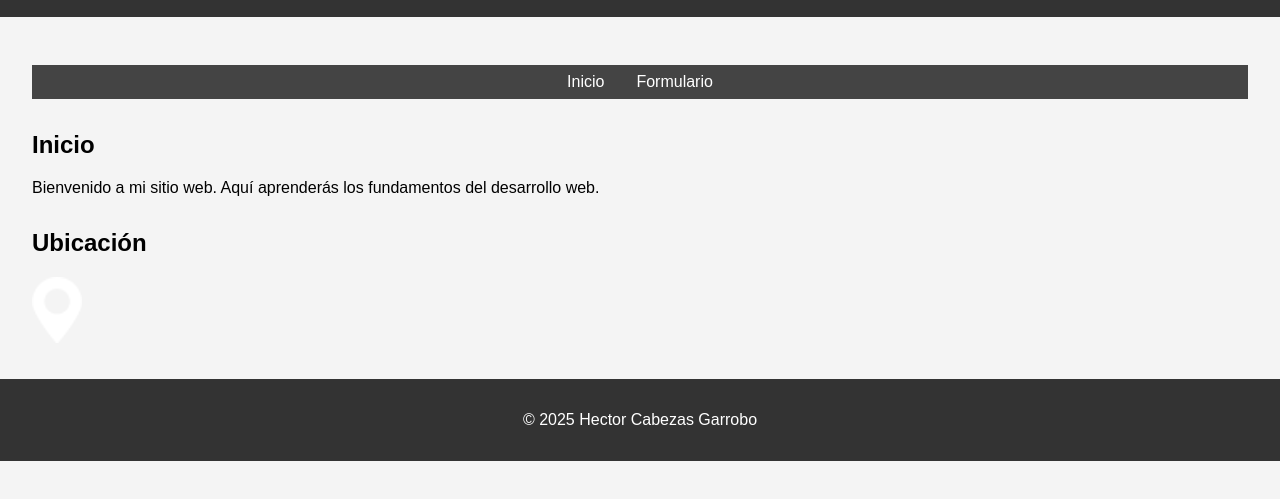
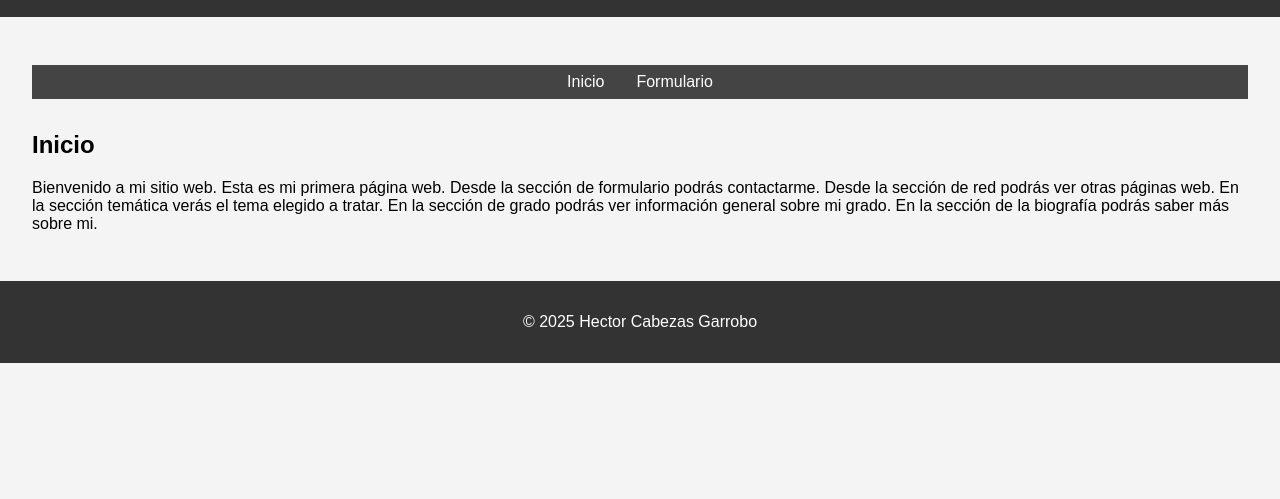
Before and after one commit to Hector-Cabezas-Garrobo/Pagina_web_fundamentos, a plain HTML site: page index.html in a window 1280 px wide. Shown: the part 95-594 px from the top of the page. Drawn offline with Linux system fonts and the light colour scheme.

Commit message:
cambiando mensaje al indice

```diff
--- a/index.html
+++ b/index.html
@@ -19,12 +19,12 @@
     </nav>
     <section id="inicio">
       <h2>Inicio</h2>
-      <p>Bienvenido a mi sitio web. Aquí aprenderás los fundamentos del desarrollo web.</p>
-    </section>
-
-    <section id="ubicacion">
-      <h2>Ubicación</h2>
-      <img src="images/location-white.png" alt="Ubicación">
+      <p>Bienvenido a mi sitio web. Esta es mi primera página web.
+        Desde la sección de formulario podrás contactarme.
+        Desde la sección de red podrás ver otras páginas web.
+        En la sección temática verás el tema elegido a tratar.
+        En la sección de grado podrás ver información general sobre mi grado.
+        En la sección de la biografía podrás saber más sobre mi.</p>
     </section>
   </main>
 
```
